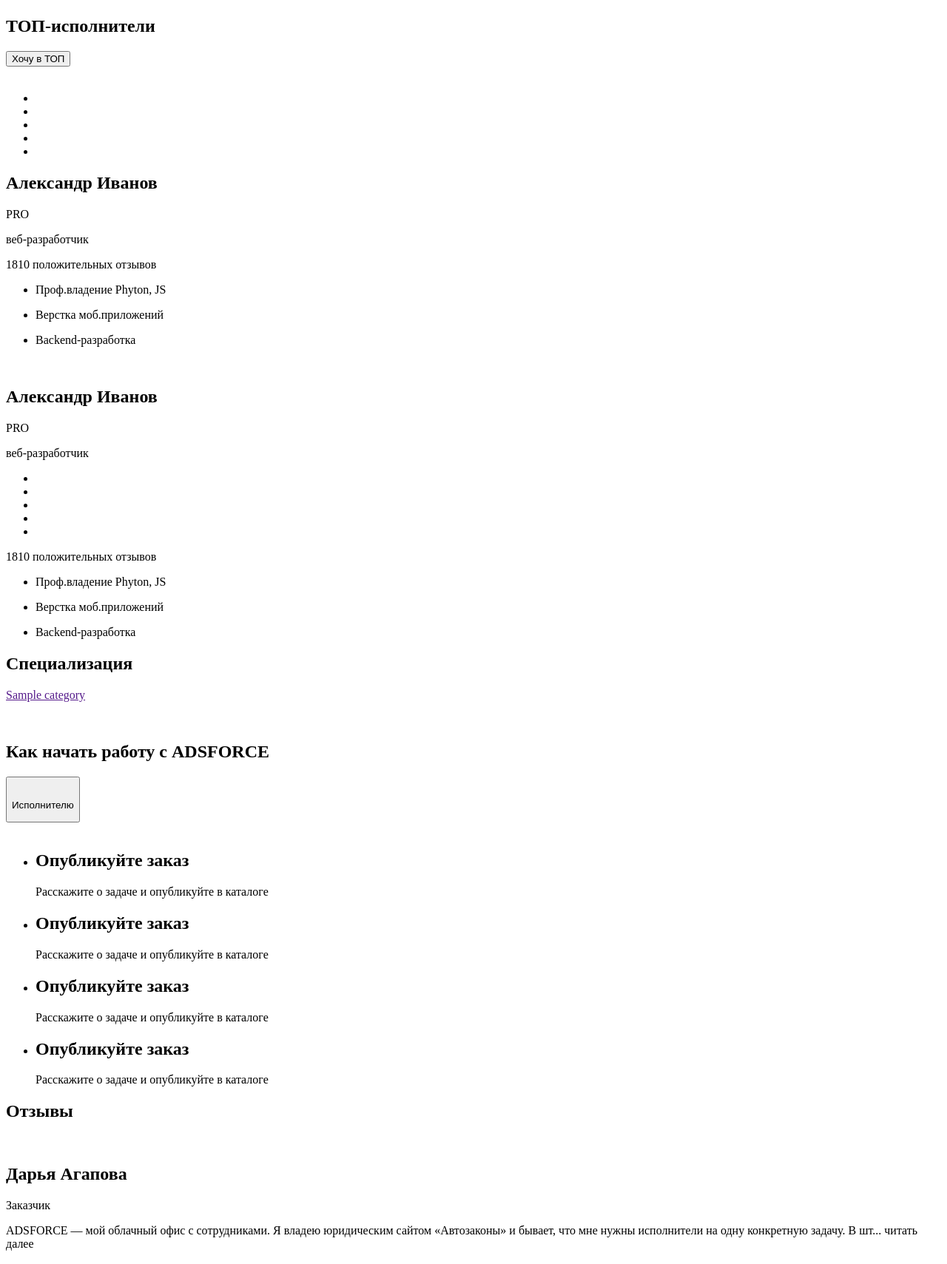
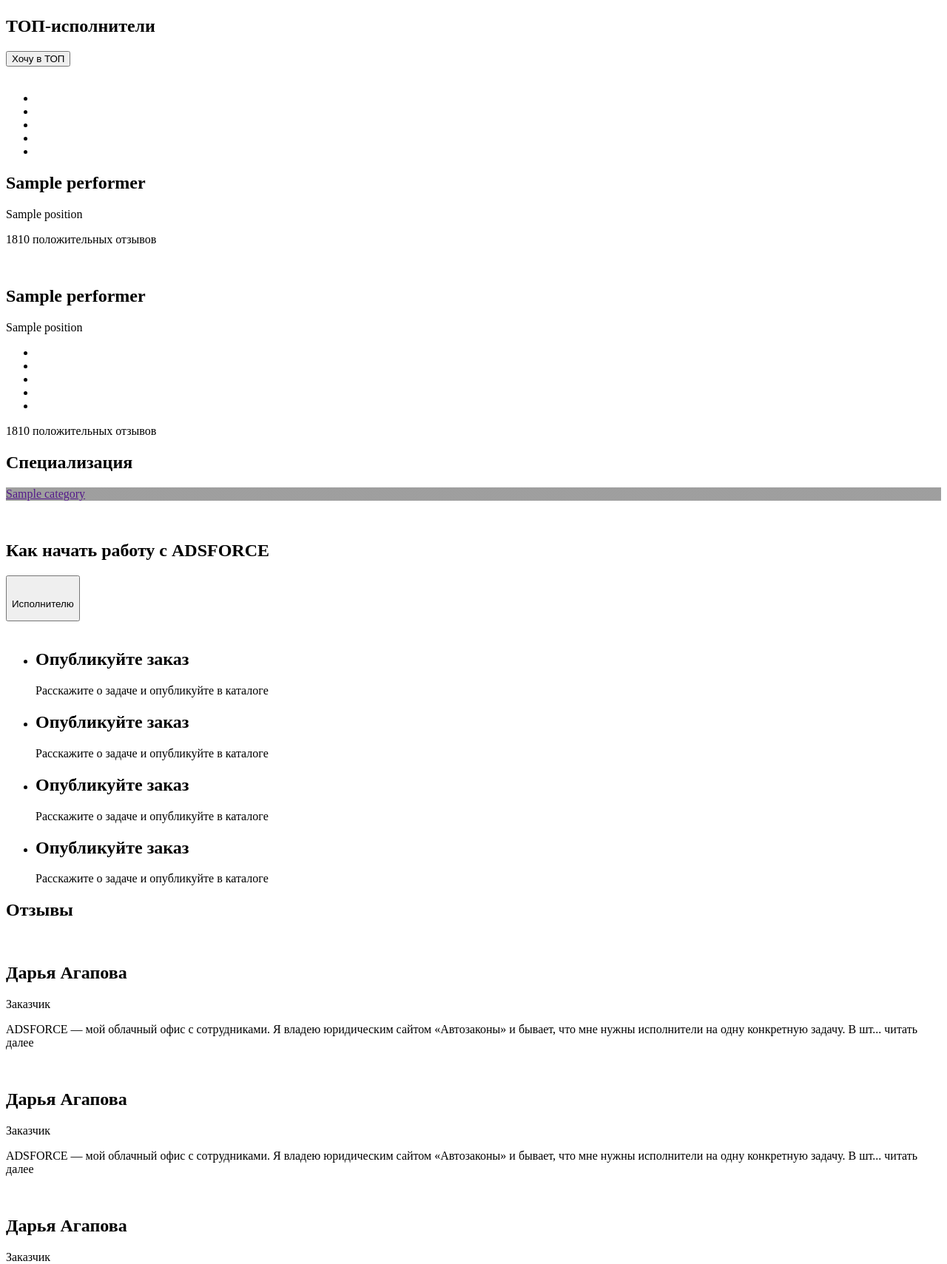
Before and after one commit to FredWolk/ads-force, a Yii app: template frontend/views/site/index.php in a window 1280 px wide. Shown: the part 812-2521 px from the top of the page at 74% size. Run offline with PHP 8.4 and a stand-in for Yii, Linux system fonts and the light colour scheme; the template is opened without the code that fills it: most values are stand-ins (such as "Sample title", 1, 10 or a date in 2020); data that the repository does not hold is empty; some libraries are stand-ins or nearby versions.

Commit message:
Вывод исполнителей

```diff
--- a/frontend/controllers/SiteController.php
+++ b/frontend/controllers/SiteController.php
@@ -12,6 +12,7 @@ use yii\filters\VerbFilter;
 use yii\filters\AccessControl;
 use common\models\LoginForm;
 use console\models\Categories;
+use console\models\Performers;
 use frontend\models\PasswordResetRequestForm;
 use frontend\models\ResetPasswordForm;
 use frontend\models\SignupForm;
@@ -77,7 +78,8 @@ class SiteController extends Controller
     public function actionIndex()
     {
         $categories = Categories::find()->asArray()->all();
-        return $this->render('index', compact("categories"));
+        $performers = Performers::find()->asArray()->limit(6)->all();
+        return $this->render('index', compact('categories', 'performers'));
     }
 
     /**
--- a/frontend/views/site/index.php
+++ b/frontend/views/site/index.php
@@ -1,5 +1,6 @@
 <?php
 
+use console\models\Categories;
 use yii\helpers\Url;
 use frontend\assets\AppAsset;
 use yii\web\JqueryAsset;
@@ -113,9 +114,11 @@ AppAsset::register($this);
         </a>
     </div>
     <div class="performers-cards">
+        <?php if (!empty($performers)) : ?>
+            <?php foreach ($performers as $performer) : ?>
                 <div class="performers-card">
                     <div class="performers-card-left">
-                <img src="<?= Url::to(['img/index/performerAva.png']) ?>" alt="">
+                        <img src="<?= Url::to([$performer['photo']]) ?>" alt="">
                         <div class="performers-card-stars">
                             <ul>
                                 <li>
@@ -138,32 +141,35 @@ AppAsset::register($this);
                     </div>
                     <div class="performers-card-right">
                         <div class="performers-card-right-title">
-                    <h2 class="Font-size20">Александр Иванов</h2>
-                    <p>PRO</p>
+                            <h2 class="Font-size20"><?= $performer['name'] ?></h2>
+                            <p><?= $performer['position'] ?></p>
                         </div>
-                <p class="text-italic">веб-разработчик</p>
+                        <?php
+                        $category = Categories::find()->asArray()->where(['id' => $performer['specialization_id']])->select('title')->one();
+                        $skils = json_decode($performer['skills'], 1);
+                        ?>
+                        <p class="text-italic"><?= $category['title'] ?></p>
                         <p class="liked-message">1810 положительных отзывов</p>
                         <ul>
+                            <?php if ($skils) : ?>
+                                <?php foreach ($skils as $skill) : ?>
                                     <li>
-                        <p class="Font-size20">Проф.владение Phyton, JS</p>
+                                        <p class="Font-size20"><?= $skill ?></p>
                                     </li>
-                    <li>
-                        <p class="Font-size20">Верстка моб.приложений</p>
-                    </li>
-                    <li>
-                        <p class="Font-size20">Backend-разработка</p>
-                    </li>
+                                <?php endforeach; ?>
+                            <?php endif; ?>
                         </ul>
                     </div>
+
                     <div class="performers-card-mobile">
                         <div class="performers-card-mobile-top">
-                    <img src="<?= Url::to(['img/index/performerAva.png']) ?>" alt="">
+                            <img src="<?= Url::to([$performer['photo']]) ?>" alt="">
                             <div>
                                 <div class="performers-card-right-title">
-                            <h2 class="Font-size20">Александр Иванов</h2>
-                            <p>PRO</p>
+                                    <h2 class="Font-size20"><?= $performer['name'] ?></h2>
+                                    <p><?= $performer['position'] ?></p>
                                 </div>
-                        <p class="text-italic">веб-разработчик</p>
+                                <p class="text-italic"><?= $category['title'] ?></p>
                                 <div class="performers-card-stars">
                                     <ul>
                                         <li>
@@ -188,19 +194,19 @@ AppAsset::register($this);
                         <div class="performers-card-mobile-bottom">
                             <p class="liked-message">1810 положительных отзывов</p>
                             <ul>
+                                <?php if ($skils) : ?>
+                                    <?php foreach ($skils as $skill) : ?>
                                         <li>
-                            <p class="Font-size20">Проф.владение Phyton, JS</p>
+                                            <p class="Font-size20"><?= $skill ?></p>
                                         </li>
-                        <li>
-                            <p class="Font-size20">Верстка моб.приложений</p>
-                        </li>
-                        <li>
-                            <p class="Font-size20">Backend-разработка</p>
-                        </li>
+                                    <?php endforeach; ?>
+                                <?php endif; ?>
                             </ul>
                         </div>
                     </div>
                 </div>
+            <?php endforeach; ?>
+        <?php endif; ?>
     </div>
 </section>
 <section class="container-index specialization-full">
@@ -211,7 +217,7 @@ AppAsset::register($this);
         <?php if (!empty($categories)) : ?>
             <?php foreach ($categories as $v) : ?>
                 <a href="">
-                    <div class="specialization-item">
+                    <div class="specialization-item" style="background-image: linear-gradient(0deg, rgba(63, 63, 63, 0.5), rgba(63, 63, 63, 0.5)), url(<?= Url::to([$v['image']]) ?>);">
                         <p class="Font-size24"><?= $v['title'] ?></p>
                     </div>
                 </a>
@@ -226,7 +232,8 @@ AppAsset::register($this);
 <section class="progressBar">
     <div class="progressBarTitle">
         <h2 class="Font-size36">Как начать работу с ADSFORCE</h2>
-        <button class="progressBlackButton"><!--progressBarButton-->
+        <button class="progressBlackButton">
+            <!--progressBarButton-->
             <img src="<?= Url::to(['img/index/iconMenegerButton.svg']) ?>" alt="">
             <p>Исполнителю</p>
         </button>
```
Also changed, not shown: .htaccess. Lines whose indentation alone changed are shown as unchanged.
